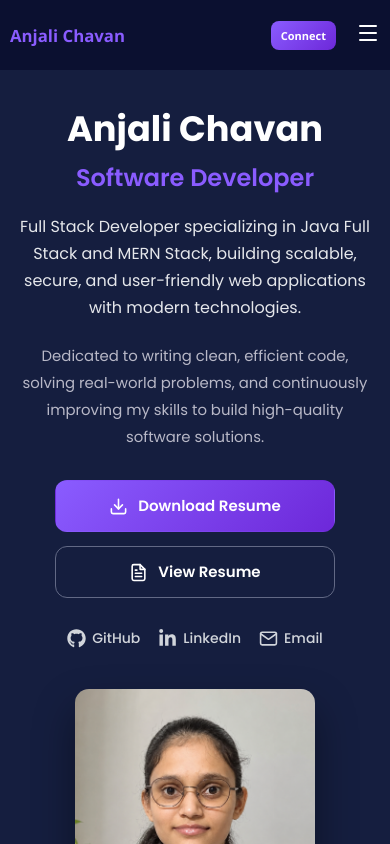
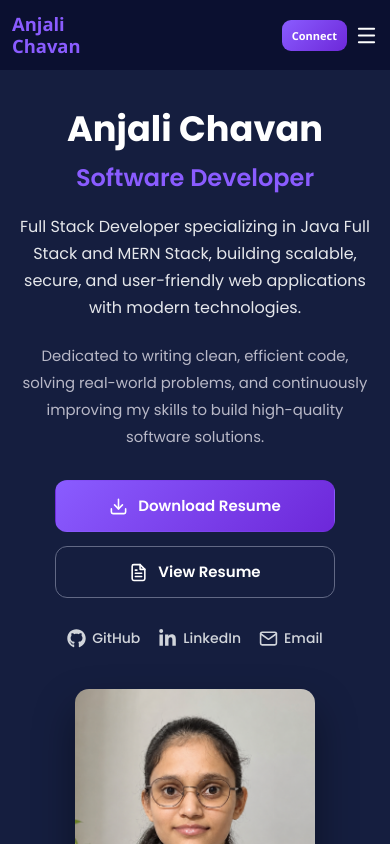
Before and after one commit to anjalichavan2003/portfolio-website, a React (Vite) app: page / in a window 390 px wide. Shown: the top 844 px of the page. Built offline with nearby package versions, Linux system fonts and the light colour scheme.

Commit message:
Update Tablet Responsive

```diff
--- a/src/components/Navbar/Navbar.css
+++ b/src/components/Navbar/Navbar.css
@@ -1,150 +1,219 @@
+/* ================= GLOBAL ================= */
+
 * {
   margin: 0;
   padding: 0;
   box-sizing: border-box;
+  -webkit-tap-highlight-color: transparent;
 }
+
+/* ================= NAVBAR ================= */
 
 .navbar {
   position: sticky;
   top: 0;
   z-index: 1000;
+
+  width: 100%;
   height: 80px;
-  width: 100%;
+  padding: 0 7%;
+
+  display: flex;
+  align-items: center;
+  justify-content: space-between;
+  gap: 24px;
+
   background: #0b1030;
-  display: flex;
-  justify-content: space-between;
-  align-items: center;
-  padding: 0 8%;
 }
 
-/* Logo */
+/* ================= LOGO ================= */
 
 .logo {
+  flex-shrink: 0;
+
   color: #8a5cff;
+  font-family: "Segoe UI", Tahoma, Geneva, Verdana, sans-serif;
   font-size: 2rem;
-  font-weight: bold;
-  /* font-family: Georgia, serif; */
-  font-family: "Segoe UI", Tahoma, Geneva, Verdana, sans-serif;
-  cursor: pointer;
+  font-weight: 700;
+  line-height: 1.2;
+
   text-decoration: none;
+  white-space: nowrap;
+  user-select: none;
+  outline: none;
 }
 
-/* Navigation */
+/* ================= NAVIGATION LINKS ================= */
 
 .nav-links {
   display: flex;
+  align-items: center;
+  justify-content: center;
+  gap: 30px;
+
   list-style: none;
-  gap: 40px;
+  min-width: 0;
+}
+
+.nav-links li {
+  flex-shrink: 0;
 }
 
 .nav-links a {
+  display: inline-block;
+
   color: #d8d8d8;
+  font-family: "Segoe UI", Tahoma, Geneva, Verdana, sans-serif;
+  font-size: 1rem;
+  font-weight: 500;
+
   text-decoration: none;
-  font-size: 1.1rem;
-  transition: 0.3s;
-  font-family: "Segoe UI", Tahoma, Geneva, Verdana, sans-serif;
+  white-space: nowrap;
+
+  transition: color 0.25s ease;
 }
 
-.nav-links a:hover {
-  color: white;
+.nav-links a:hover,
+.nav-links a.active-nav {
+  color: #8a5cff;
 }
 
-/* Right Side */
+.nav-links a.active-nav {
+  font-weight: 700;
+}
+
+/* ================= RIGHT SIDE ================= */
 
 .nav-right {
   display: flex;
   align-items: center;
-  gap: 18px;
+  gap: 12px;
+  flex-shrink: 0;
 }
 
-/* Connect Button */
+/* ================= CONNECT BUTTON ================= */
 
 .connect-btn {
   display: inline-flex;
   align-items: center;
   justify-content: center;
-  padding: 13px 26px;
+
+  padding: 13px 24px;
 
   background: linear-gradient(135deg, #8a5cff, #6d28d9);
-
-  color: white;
-  text-decoration: none;
+  color: #ffffff;
 
   border-radius: 12px;
+  border: none;
 
-  font-size: 15px;
+  font-family: "Segoe UI", Tahoma, Geneva, Verdana, sans-serif;
+  font-size: 14px;
   font-weight: 600;
 
-  transition: 0.3s ease;
+  text-decoration: none;
+  white-space: nowrap;
 
-  white-space: nowrap;
+  transition:
+    transform 0.25s ease,
+    box-shadow 0.25s ease;
 }
 
 .connect-btn:hover {
   transform: translateY(-2px);
-  box-shadow: 0 8px 20px rgba(138, 92, 255, 0.35);
+  box-shadow: 0 8px 20px rgba(138, 92, 255, 0.3);
 }
 
 .desktop-text {
   display: inline;
-  font-family: "Segoe UI", Tahoma, Geneva, Verdana, sans-serif;
 }
 
 .mobile-text {
   display: none;
-  font-family: "Segoe UI", Tahoma, Geneva, Verdana, sans-serif;
 }
 
-/* Moon */
-
-.moon-icon {
-  color: white;
-  cursor: pointer;
-}
-
-.moon-icon:hover {
-  color: #8a5cff;
-}
-
-/* Menu */
+/* ================= MENU ICON ================= */
 
 .menu-icon {
   display: none;
-  color: white;
+  align-items: center;
+  justify-content: center;
+
+  color: #ffffff;
   cursor: pointer;
+  flex-shrink: 0;
 }
 
-/* ================= Tablet ================= */
+/* ================= LARGE TABLET / SMALL LAPTOP ================= */
 
-@media (max-width: 992px) {
+@media (min-width: 993px) and (max-width: 1200px) {
   .navbar {
-    padding: 0 5%;
+    padding: 0 4%;
+    gap: 16px;
   }
 
   .logo {
-    font-size: 1.7rem;
+    font-size: 1.65rem;
   }
 
   .nav-links {
-    gap: 25px;
+    gap: 18px;
+  }
+
+  .nav-links a {
+    font-size: 0.9rem;
   }
 
   .connect-btn {
-    padding: 12px 20px;
-    font-size: 14px;
+    padding: 11px 16px;
+    font-size: 13px;
   }
 }
 
-/* ================= Mobile ================= */
+/* ================= TABLET ================= */
+
+@media (min-width: 769px) and (max-width: 992px) {
+  .navbar {
+    height: 74px;
+    padding: 0 3%;
+    gap: 12px;
+  }
+
+  .logo {
+    font-size: 1.35rem;
+  }
+
+  .nav-links {
+    gap: 12px;
+  }
+
+  .nav-links a {
+    font-size: 0.82rem;
+  }
+
+  .nav-right {
+    gap: 8px;
+  }
+
+  .connect-btn {
+    padding: 10px 12px;
+    border-radius: 9px;
+    font-size: 12px;
+  }
+}
+
+/* ================= MOBILE & NARROW TABLETS ================= */
 
 @media (max-width: 768px) {
   .navbar {
     height: 70px;
-    padding: 0 15px;
+    padding: 0 20px;
+    gap: 12px;
   }
 
   .logo {
-    font-size: 1.25rem;
+    font-size: 1.4rem;
+    white-space: normal;
+    max-width: 145px;
   }
 
   .desktop-text {
@@ -155,138 +224,121 @@
     display: inline;
   }
 
+  .nav-right {
+    margin-left: auto;
+    gap: 10px;
+  }
+
   .connect-btn {
-    padding: 8px 14px;
-
+    padding: 9px 14px;
+    margin: 0;
+    border-radius: 9px;
     font-size: 12px;
-
-    border-radius: 8px;
-    margin-right: 10px;
   }
 
   .menu-icon {
-    display: block;
-  }
-
-  .nav-right {
-    gap: 10px;
+    display: flex;
   }
 
   .nav-links {
     position: absolute;
+    top: 70px;
+    left: 0;
 
-    top: 70px;
+    display: flex;
+    flex-direction: column;
+    align-items: stretch;
+    justify-content: flex-start;
 
-    left: -100%;
+    gap: 0;
+    width: 100%;
+    max-height: calc(100vh - 70px);
+    overflow-y: auto;
 
-    width: 100%;
+    padding: 10px 20px 20px;
 
     background: #0b1030;
+    border-top: 1px solid rgba(255, 255, 255, 0.08);
+    box-shadow: 0 12px 24px rgba(0, 0, 0, 0.2);
 
-    display: flex;
+    visibility: hidden;
+    opacity: 0;
+    pointer-events: none;
+    transform: translateY(-8px);
 
-    flex-direction: column;
-
-    align-items: center;
-
-    gap: 25px;
-
-    padding: 30px 0;
-
-    transition: left 0.4s ease;
+    transition:
+      opacity 0.25s ease,
+      transform 0.25s ease,
+      visibility 0.25s ease;
   }
 
   .nav-links.active {
-    left: 0;
+    visibility: visible;
+    opacity: 1;
+    pointer-events: auto;
+    transform: translateY(0);
+  }
+
+  .nav-links li {
+    width: 100%;
+  }
+
+  .nav-links a {
+    display: block;
+    width: 100%;
+    padding: 13px 10px;
+    font-size: 1rem;
+    border-radius: 8px;
+  }
+
+  .nav-links a:hover,
+  .nav-links a.active-nav {
+    background: rgba(138, 92, 255, 0.1);
   }
 }
 
-/* ================= Small Mobile ================= */
+/* ================= SMALL MOBILE ================= */
 
-@media (max-width: 480px) {
+@media (max-width: 400px) {
   .navbar {
-    padding: 0 10px;
+    padding: 0 12px;
   }
 
   .logo {
-    font-size: 1.05rem;
+    font-size: 1.15rem;
+    max-width: 120px;
   }
 
   .connect-btn {
-    padding: 7px 10px;
-    margin-right: 10px;
+    padding: 8px 10px;
     font-size: 11px;
   }
 
+  .nav-right {
+    gap: 8px;
+  }
+
   .menu-icon svg {
-    width: 24px;
-
-    height: 24px;
+    width: 23px;
+    height: 23px;
   }
 }
 
-/* Remove blue tap highlight on mobile */
-* {
-  -webkit-tap-highlight-color: transparent;
+/* ================= ACCESSIBILITY ================= */
+
+.logo:focus-visible,
+.nav-links a:focus-visible,
+.connect-btn:focus-visible,
+.menu-icon:focus-visible {
+  outline: 2px solid #8a5cff;
+  outline-offset: 4px;
 }
 
-/* Or apply only to clickable elements */
-a,
-button,
-.menu-icon,
-.logo {
-  -webkit-tap-highlight-color: transparent;
+@media (prefers-reduced-motion: reduce) {
+  *,
+  *::before,
+  *::after {
+    scroll-behavior: auto !important;
+    transition: none !important;
+  }
 }
-
-/* Remove text selection */
-.logo,
-.menu-icon,
-.connect-btn,
-.nav-links a,
-.hero-name {
-  /* Replace with your banner name class */
-  user-select: none;
-  -webkit-user-select: none;
-}
-.hero-name {
-  user-select: none;
-  -webkit-user-select: none;
-  -moz-user-select: none;
-  -ms-user-select: none;
-
-  -webkit-tap-highlight-color: transparent;
-}
-.logo {
-  outline: none;
-  -webkit-tap-highlight-color: transparent;
-}
-
-.logo:focus,
-.logo:active {
-  outline: none;
-}
-
-/* Navigation Links */
-.nav-links a {
-  color: #d8d8d8;
-  text-decoration: none;
-  font-size: 1.1rem;
-  font-weight: 500;
-  transition: color 0.3s ease;
-}
-
-/* Hover */
-.nav-links a:hover {
-  color: #8a5cff;
-}
-
-/* Active Page */
-.nav-links a.active-nav {
-  color: #8a5cff; /* Same purple as button */
-  font-weight: 700;
-}
-
-.nav-links a.active-nav {
-  color: #8a5cff;
-  font-weight: 700;
-}
```
